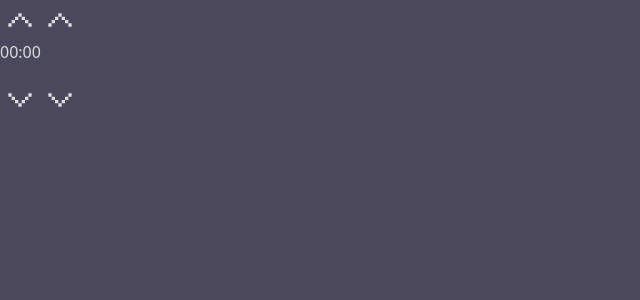
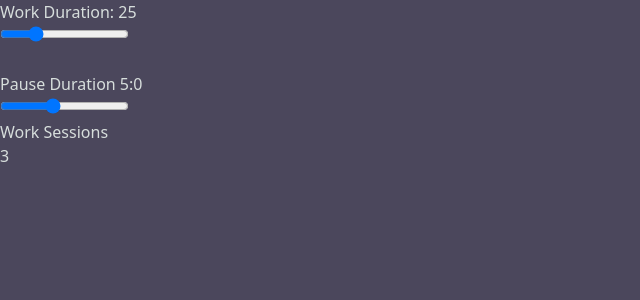
Before and after one commit to muthdave/pomodoro, a Svelte app: page / in a window 1280 px wide. Shown: the top 300 px of the page, without its empty margins (0-640 px from the left). Built offline with nearby package versions, Linux system fonts and the light colour scheme.

Commit message:
Time Setting improved, Work and Pause Duration functional

```diff
--- a/src/App.svelte
+++ b/src/App.svelte
@@ -1,89 +1,40 @@
 <script>
-  // @ts-nocheck
+  console.log(Date.now());
+  var WorkMin = $state(25);
+  var PauseValue = $state(5);
 
-  let minutes = $state(0);
-  let seconds = $state(0);
+  var PauseMin = $derived(Math.trunc(Math.ceil(PauseValue * 100) / 100));
+  var PauseSec = $derived(
+    Math.round(
+      60 *
+        ((Math.ceil(PauseValue * 100) / 100) %
+          Math.trunc(Math.ceil(PauseValue * 100) / 100))
+    )
+  );
 
-  function incMinutes() {
-    minutes += 1;
-  }
-  function decMinutes() {
-    if (!(minutes - 1 < 0)) {
-      minutes -= 1;
-    }
-  }
-  function incSeconds() {
-    if (seconds + 5 < 60) {
-      seconds += 5;
-    } else {
-      seconds = 0;
-    }
-  }
-  function decSeconds() {
-    if (!(seconds - 5 < 0)) {
-      seconds -= 5;
-    }
-  }
 </script>
 
-<!-- svelte-ignore a11y_no_static_element_interactions -->
-<!-- svelte-ignore a11y_click_events_have_key_events -->
-<!-- svelte-ignore event_directive_deprecated -->
 <main>
-  <!-- TODO: Capsule in Component  -->
-  <div class="w-fit bg-secondary grid grid-cols-2 grid-rows-3">
-    <svg
-      fill="none"
-      xmlns="http://www.w3.org/2000/svg"
-      viewBox="0 0 24 24"
-      class="h-10 hover:text-amber-50 cursor-pointer"
-      on:click={() => incMinutes()}
-    >
-      <path
-        d="M7 16H5v-2h2v-2h2v-2h2V8h2v2h2v2h2v2h2v2h-2v-2h-2v-2h-2v-2h-2v2H9v2H7v2z"
-        fill="currentColor"
-      />
-    </svg>
-    <svg
-      fill="none"
-      xmlns="http://www.w3.org/2000/svg"
-      viewBox="0 0 24 24"
-      class="h-10 hover:text-amber-50 cursor-pointer"
-      on:click={() => incSeconds()}
-    >
-      <path
-        d="M7 16H5v-2h2v-2h2v-2h2V8h2v2h2v2h2v2h2v2h-2v-2h-2v-2h-2v-2h-2v2H9v2H7v2z"
-        fill="currentColor"
-      />
-    </svg>
-    <div class="col-span-2">
-      {#if minutes < 10}0{/if}{minutes}:{#if seconds < 10}0{/if}{seconds}
-    </div>
-    <svg
-      fill="none"
-      xmlns="http://www.w3.org/2000/svg"
-      viewBox="0 0 24 24"
-      class="h-10 hover:text-amber-50 cursor-pointer"
-      on:click={() => decMinutes()}
-    >
-      <path
-        d="M7 8H5v2h2v2h2v2h2v2h2v-2h2v-2h2v-2h2V8h-2v2h-2v2h-2v2h-2v-2H9v-2H7V8z"
-        fill="currentColor"
-      />
-    </svg>
-    <svg
-      fill="none"
-      xmlns="http://www.w3.org/2000/svg"
-      viewBox="0 0 24 24"
-      class="h-10 hover:text-amber-50 cursor-pointer"
-      on:click={() => decSeconds()}
-    >
-      <path
-        d="M7 8H5v2h2v2h2v2h2v2h2v-2h2v-2h2v-2h2V8h-2v2h-2v2h-2v2h-2v-2H9v-2H7V8z"
-        fill="currentColor"
-      />
-    </svg>
-  </div>
+  Work Duration: {WorkMin}<br />
+  <input
+    type="range"
+    defaultValue="25"
+    step="5"
+    min="15"
+    max="55"
+    bind:value={WorkMin}
+  /><br /><br />
+  Pause Duration {PauseMin}:{PauseSec}<br />
+  <input
+    type="range"
+    defaultValue="5"
+    step="0.0833"
+    min="3"
+    max="8.008"
+    bind:value={PauseValue}
+  /><br />
+  Work Sessions<br />
+  <input type="number" defaultValue="3" min="1" /><br /><br />
 </main>
 
 <style>
--- /dev/null
+++ b/src/lib/TimeSetter.svelte
@@ -0,0 +1,85 @@
+<script>
+  // @ts-nocheck
+
+  let minutes = $state(0);
+  let seconds = $state(0);
+
+  function incMinutes() {
+    minutes += 1;
+  }
+  function decMinutes() {
+    if (!(minutes - 1 < 0)) {
+      minutes -= 1;
+    }
+  }
+  function incSeconds() {
+    if (seconds + 5 < 60) {
+      seconds += 5;
+    } else {
+      seconds = 0;
+    }
+  }
+  function decSeconds() {
+    if (!(seconds - 5 < 0)) {
+      seconds -= 5;
+    }
+  }
+</script>
+
+<!-- svelte-ignore a11y_no_static_element_interactions -->
+<!-- svelte-ignore a11y_click_events_have_key_events -->
+<!-- svelte-ignore event_directive_deprecated -->
+
+<div class="w-fit bg-secondary grid grid-cols-2 grid-rows-3">
+  <svg
+    fill="none"
+    xmlns="http://www.w3.org/2000/svg"
+    viewBox="0 0 24 24"
+    class="h-10 hover:text-amber-50 cursor-pointer"
+    on:click={() => incMinutes()}
+  >
+    <path
+      d="M7 16H5v-2h2v-2h2v-2h2V8h2v2h2v2h2v2h2v2h-2v-2h-2v-2h-2v-2h-2v2H9v2H7v2z"
+      fill="currentColor"
+    />
+  </svg>
+  <svg
+    fill="none"
+    xmlns="http://www.w3.org/2000/svg"
+    viewBox="0 0 24 24"
+    class="h-10 hover:text-amber-50 cursor-pointer"
+    on:click={() => incSeconds()}
+  >
+    <path
+      d="M7 16H5v-2h2v-2h2v-2h2V8h2v2h2v2h2v2h2v2h-2v-2h-2v-2h-2v-2h-2v2H9v2H7v2z"
+      fill="currentColor"
+    />
+  </svg>
+  <div class="col-span-2">
+    {#if minutes < 10}0{/if}{minutes}:{#if seconds < 10}0{/if}{seconds}
+  </div>
+  <svg
+    fill="none"
+    xmlns="http://www.w3.org/2000/svg"
+    viewBox="0 0 24 24"
+    class="h-10 hover:text-amber-50 cursor-pointer"
+    on:click={() => decMinutes()}
+  >
+    <path
+      d="M7 8H5v2h2v2h2v2h2v2h2v-2h2v-2h2v-2h2V8h-2v2h-2v2h-2v2h-2v-2H9v-2H7V8z"
+      fill="currentColor"
+    />
+  </svg>
+  <svg
+    fill="none"
+    xmlns="http://www.w3.org/2000/svg"
+    viewBox="0 0 24 24"
+    class="h-10 hover:text-amber-50 cursor-pointer"
+    on:click={() => decSeconds()}
+  >
+    <path
+      d="M7 8H5v2h2v2h2v2h2v2h2v-2h2v-2h2v-2h2V8h-2v2h-2v2h-2v2h-2v-2H9v-2H7V8z"
+      fill="currentColor"
+    />
+  </svg>
+</div>
```
